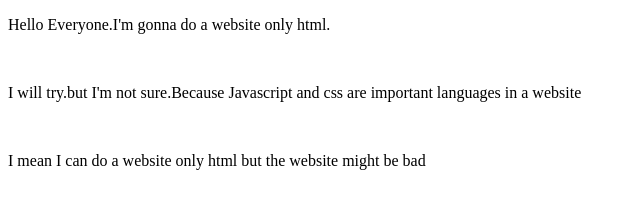
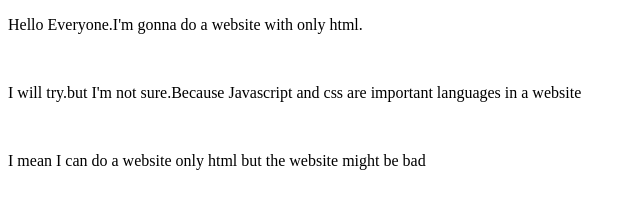
Before and after one commit to vakkas1234/Only-HTML, a plain HTML site: page index.html in a window 1280 px wide. Shown: the top 217 px of the page, 0-640 px from the left. Drawn offline with Linux system fonts and the light colour scheme.

Commit message:
Update index.html

```diff
--- a/index.html
+++ b/index.html
@@ -6,7 +6,7 @@
     <title>Document</title>
 </head>
 <body>
-    <p>Hello Everyone.I'm gonna do  a website  only html.</p>
+    <p>Hello Everyone.I'm gonna do  a website with  only html.</p>
     <br>
     <p> I will try.but I'm not sure.Because Javascript and css are important languages in a website</p>
     <br>
```
